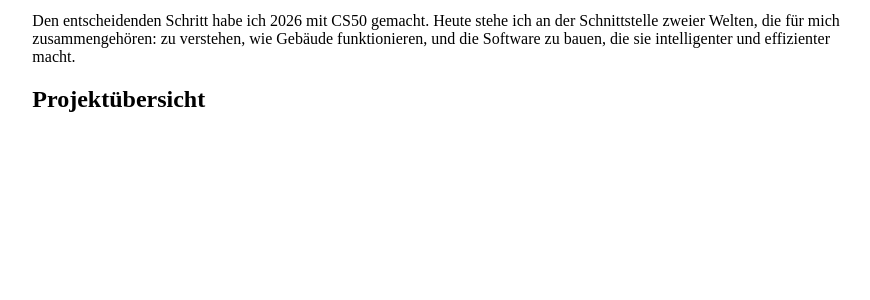
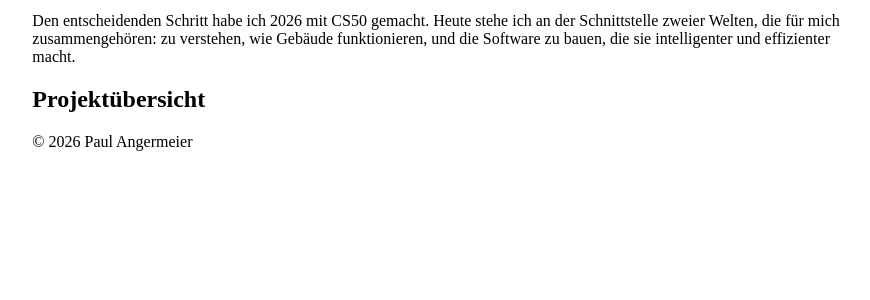
Before and after one commit to paulangermeier/portfolio, a Flask app: page / in a window 1280 px wide. Shown: the part 275-575 px from the top of the page, without its empty margins (397-1267 px from the left). Run offline with Flask 3, Linux system fonts and the light colour scheme.

Commit message:
Add meta to base-template and footer to index.html

```diff
--- a/app.py
+++ b/app.py
@@ -1,7 +1,9 @@
+from datetime import datetime
 from flask import Flask, render_template
 
 app = Flask(__name__)
 
 @app.route("/")
 def index():
-    return render_template("index.html")
+    current_year = datetime.now().year
+    return render_template("index.html", current_year=current_year)
--- a/templates/base.html
+++ b/templates/base.html
@@ -3,9 +3,14 @@
 <html>
 
 <head>
+    <!-- Meta tags -->
+    <meta charset="utf-8">
+    <meta name="viewport" content="width=device-width, initial-scale=1">
+    <meta name="description" content="Ingenieur für Energie- und Gebäudetechnik und Software Enthusiast.">
     <!-- Link to CSS File -->
     <link href="{{url_for('static', filename='style.css')}}" rel="stylesheet">
-    <title>Base</title>
+    <!-- Title of the tab -->
+    <title>{% block title %}Paul Angermeier{% endblock %}</title>
 </head>
 
 <body>
--- a/templates/index.html
+++ b/templates/index.html
@@ -1,4 +1,8 @@
 {% extends "base.html" %}
+
+{% block title %}
+Paul Angermeier
+{% endblock %}
 
 {% block content %}
 
@@ -83,6 +87,10 @@
         <section id="projects">
             <h2>Projektübersicht</h2>
         </section>
+
+        <footer>
+            <p>&copy; {{ current_year }} Paul Angermeier</p>
+        </footer>
     </main>
 </div>
 
```
